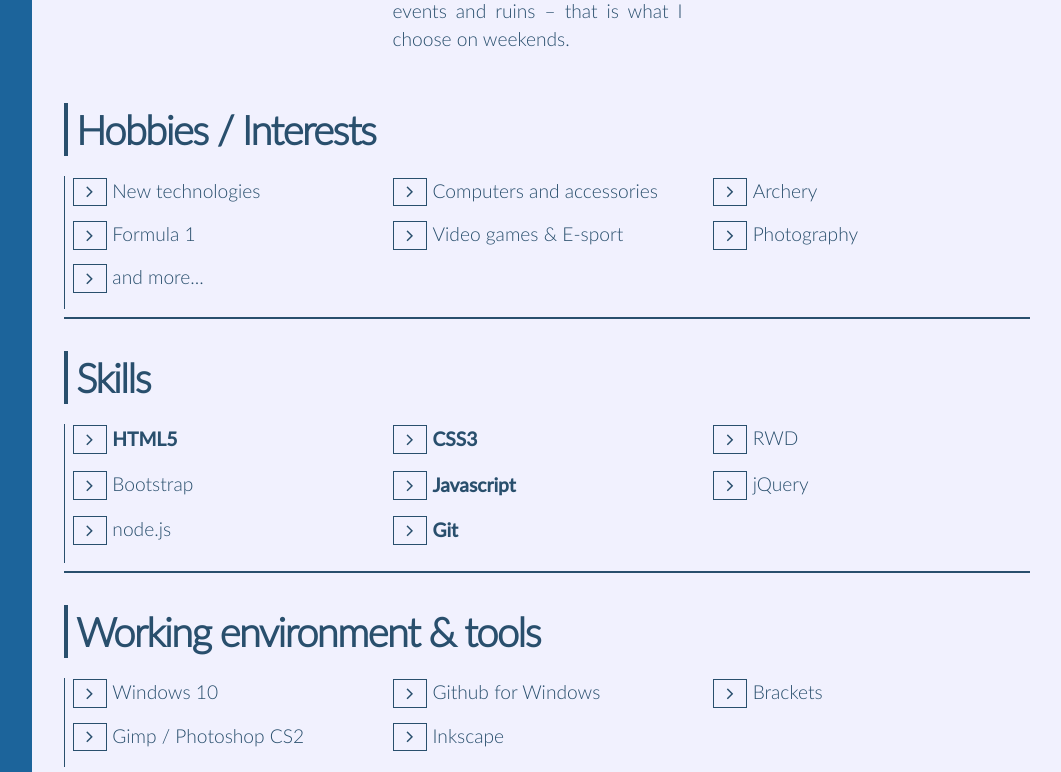
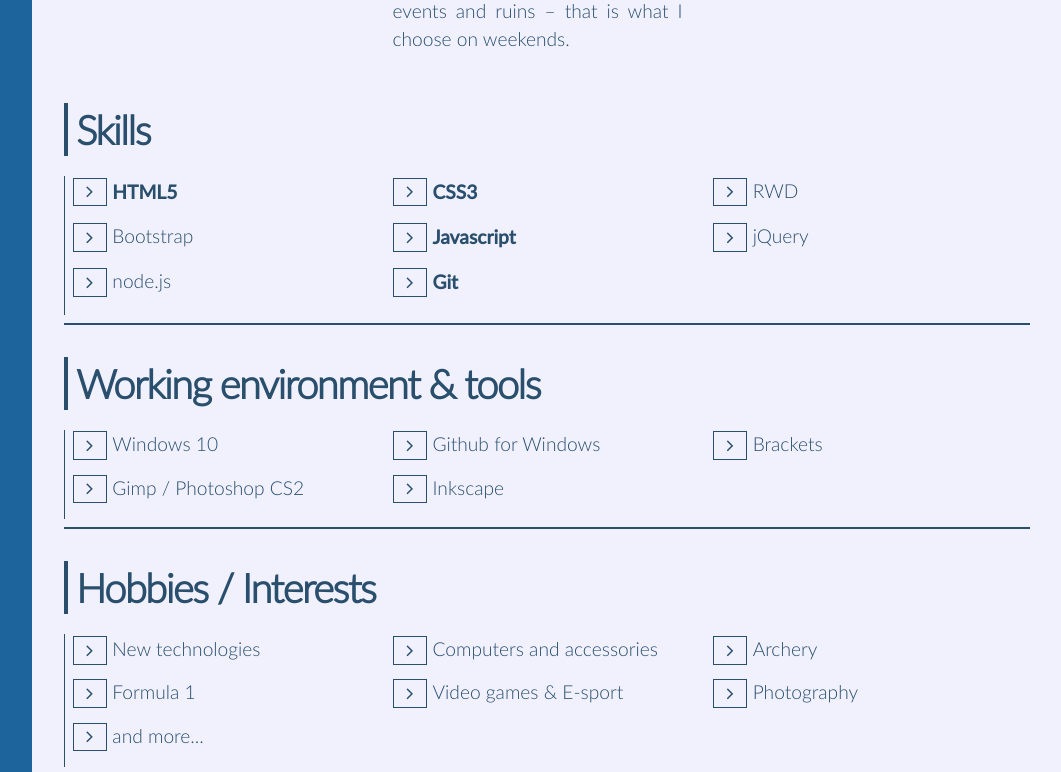
Before and after one commit to janjag/humanistcanco.de, a plain HTML site: page index.html in a window 1280 px wide. Shown: the part 1564-2336 px from the top of the page, without its empty margins (218-1279 px from the left). Drawn offline with Linux system fonts and the light colour scheme.

Commit message:
minor fix

```diff
--- a/index.html
+++ b/index.html
@@ -34,8 +34,7 @@
 
             <ul id="nav">
                 <li><a href="#home" class="active"><i class="fa fa-home"></i><span>Home</span></a></li>
-                <li><a href="#about"><i class="fa fa-user"></i>
-<span>About Me</span></a></li>
+                <li><a href="#about"><i class="fa fa-user"></i><span>About Me</span></a></li>
                 <!-- <li><a href="#skills"><i class="fa fa-align-left fa-rotate-270"></i><span>Skills</span></a></li> -->
                 <!-- <li><a href="#projects"><i class="fa fa-code"></i><span>Projects</span></a></li> -->
                 <li><a href="#education"><i class="fa fa-graduation-cap"></i><span>Education</span></a></li>
@@ -97,17 +96,6 @@
                        </div>
                        <div class="clear blank"></div>
 
-                       <h2>Hobbies / Interests</h2>
-                           <ul class="multi_col">
-                               <li><i class="fa fa-angle-right"></i>New technologies</li>
-                               <li><i class="fa fa-angle-right"></i>Computers and accessories</li>
-                               <li><i class="fa fa-angle-right"></i>Archery</li>
-                               <li><i class="fa fa-angle-right"></i>Formula 1</li>
-                               <li><i class="fa fa-angle-right"></i>Video games &amp; E-sport</li>
-                               <li><i class="fa fa-angle-right"></i>Photography</li>
-                               <li><i class="fa fa-angle-right"></i>and more...</li>
-                           </ul>
-                        <div class="clear"></div>
                         <h2>Skills</h2>
                             <ul class="multi_col">
                                 <li><i class="fa fa-angle-right"></i><strong>HTML5</strong></li>
@@ -128,6 +116,17 @@
                             <li><i class="fa fa-angle-right"></i>Gimp / Photoshop CS2</li>
                             <li><i class="fa fa-angle-right"></i>Inkscape</li>
                         </ul>
+                        <div class="clear"></div>
+                        <h2>Hobbies / Interests</h2>
+                           <ul class="multi_col">
+                               <li><i class="fa fa-angle-right"></i>New technologies</li>
+                               <li><i class="fa fa-angle-right"></i>Computers and accessories</li>
+                               <li><i class="fa fa-angle-right"></i>Archery</li>
+                               <li><i class="fa fa-angle-right"></i>Formula 1</li>
+                               <li><i class="fa fa-angle-right"></i>Video games &amp; E-sport</li>
+                               <li><i class="fa fa-angle-right"></i>Photography</li>
+                               <li><i class="fa fa-angle-right"></i>and more...</li>
+                           </ul>
                         <div class="clear"></div>
                    </article>
                 </section>
--- a/js/app.js
+++ b/js/app.js
@@ -38,8 +38,6 @@ $('#left_col').find('a').on('click', function () {
   $('html, body').animate({
     scrollTop: $(id).offset().top
   }, 1000);
-
-  return false;
 });
 
 (function age () {
```
